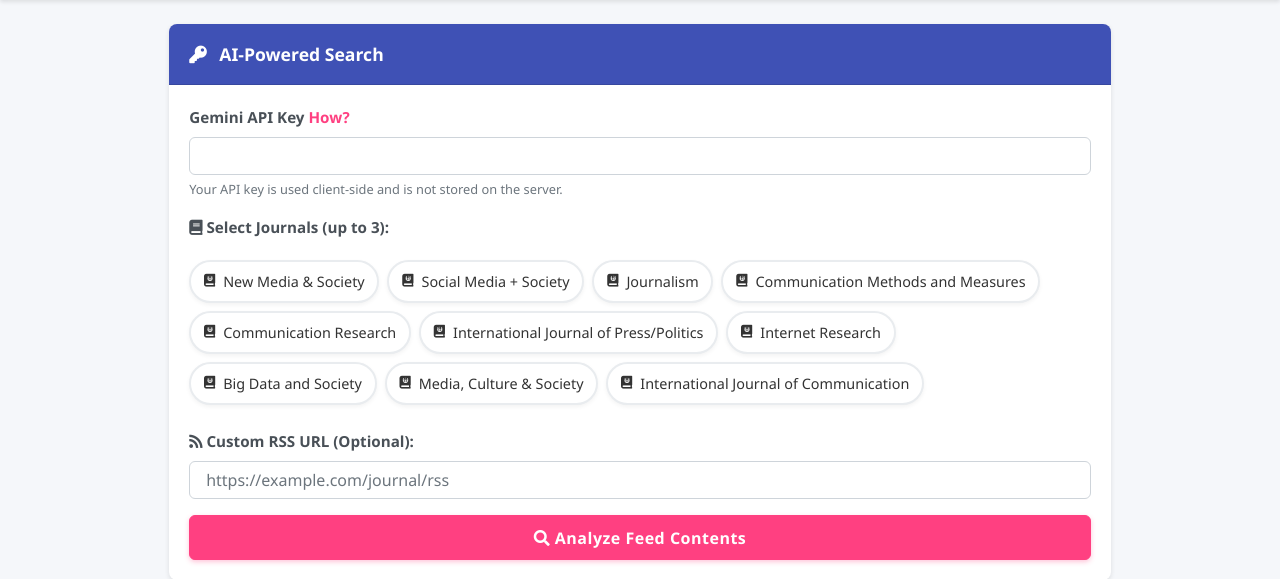
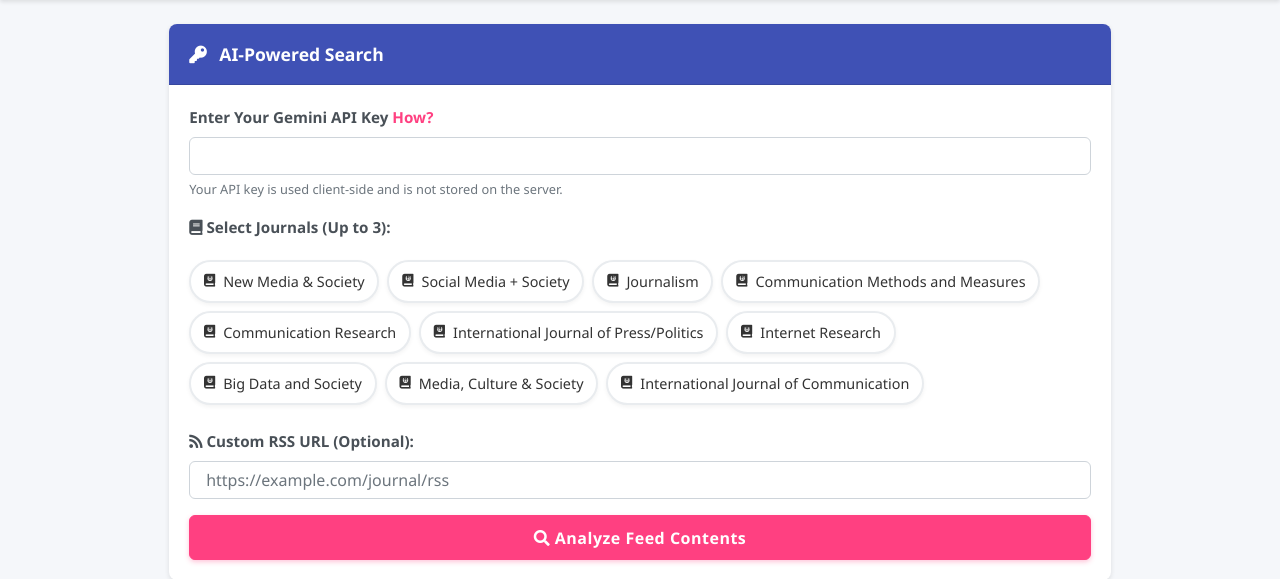
Before and after one commit to ekizilkaya/academic-summarizer, a Flask app: page / in a window 1280 px wide. Shown: the part 171-750 px from the top of the page. Run offline with Flask 3, Linux system fonts and the light colour scheme; some libraries are stand-ins or nearby versions.

Commit message:
Format output in index.html

```diff
--- a/templates/index.html
+++ b/templates/index.html
@@ -336,14 +336,14 @@
                     <div class="card-body">
                        <form id="analysisForm">
                             <div class="form-group">
-                                 <label for="api_key">Gemini API Key <a href="/about" class="pink-text" style="text-decoration: none;" target="_blank">How?</a></label>
+                                 <label for="api_key">Enter Your Gemini API Key <a href="/about" class="pink-text" style="text-decoration: none;" target="_blank">How?</a></label>
                                 <input type="password" class="form-control" id="api_key" name="api_key" required>
                                 <small class="form-text text-muted">Your API key is used client-side and is not stored on the server.</small>
                             </div>
 
                             <!-- Journal Selection Card -->
                             <div class="form-group journal-group">
-                                <label><i class="fas fa-book"></i> Select Journals (up to 3):</label>
+                                <label><i class="fas fa-book"></i> Select Journals (Up to 3):</label>
                                 <div id="journal-options" class="journal-options">
                                     {% for journal, url in journal_dict.items() %}
                                     <div class="journal-option" data-value="{{ journal }}">
```
